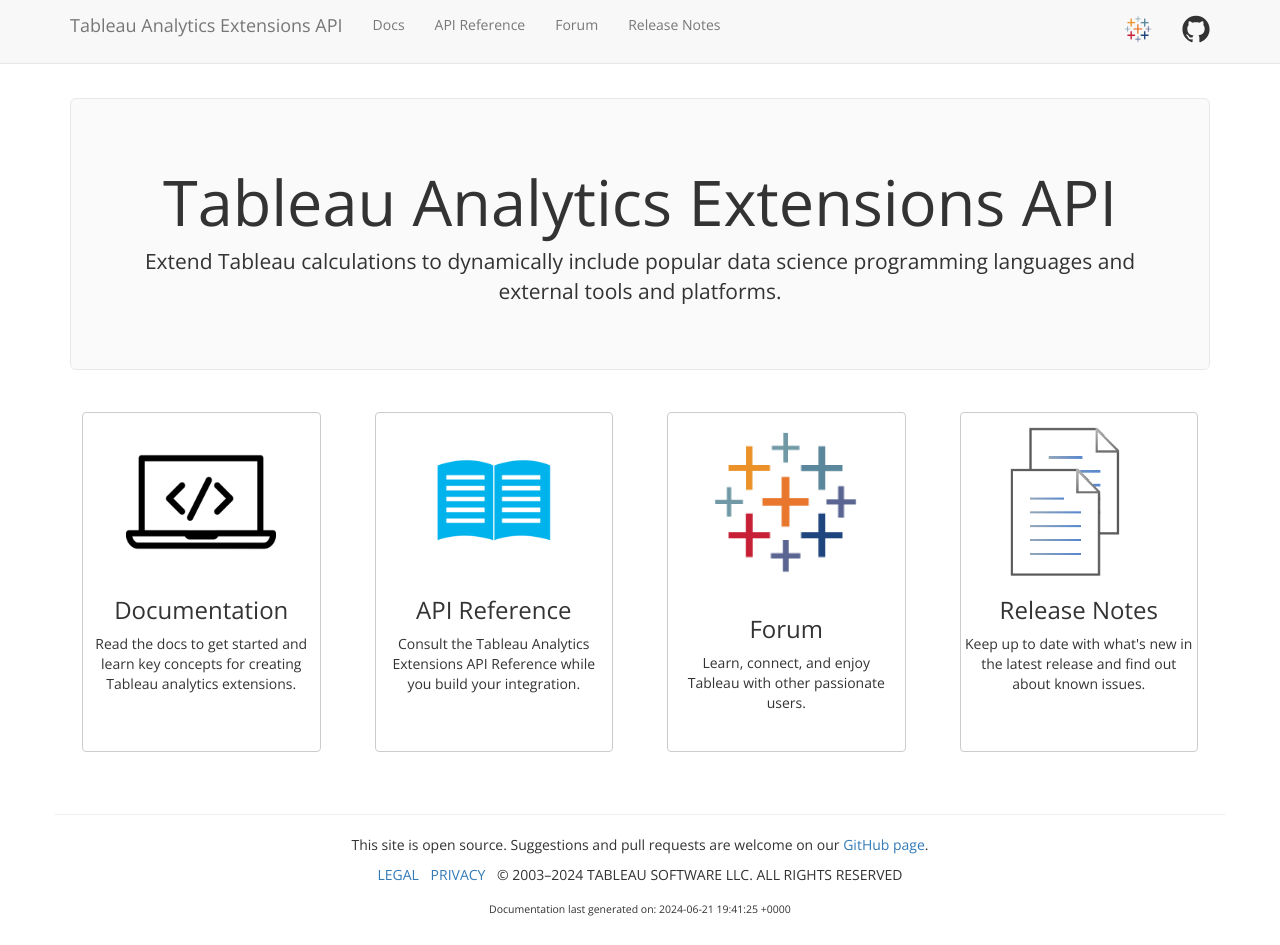
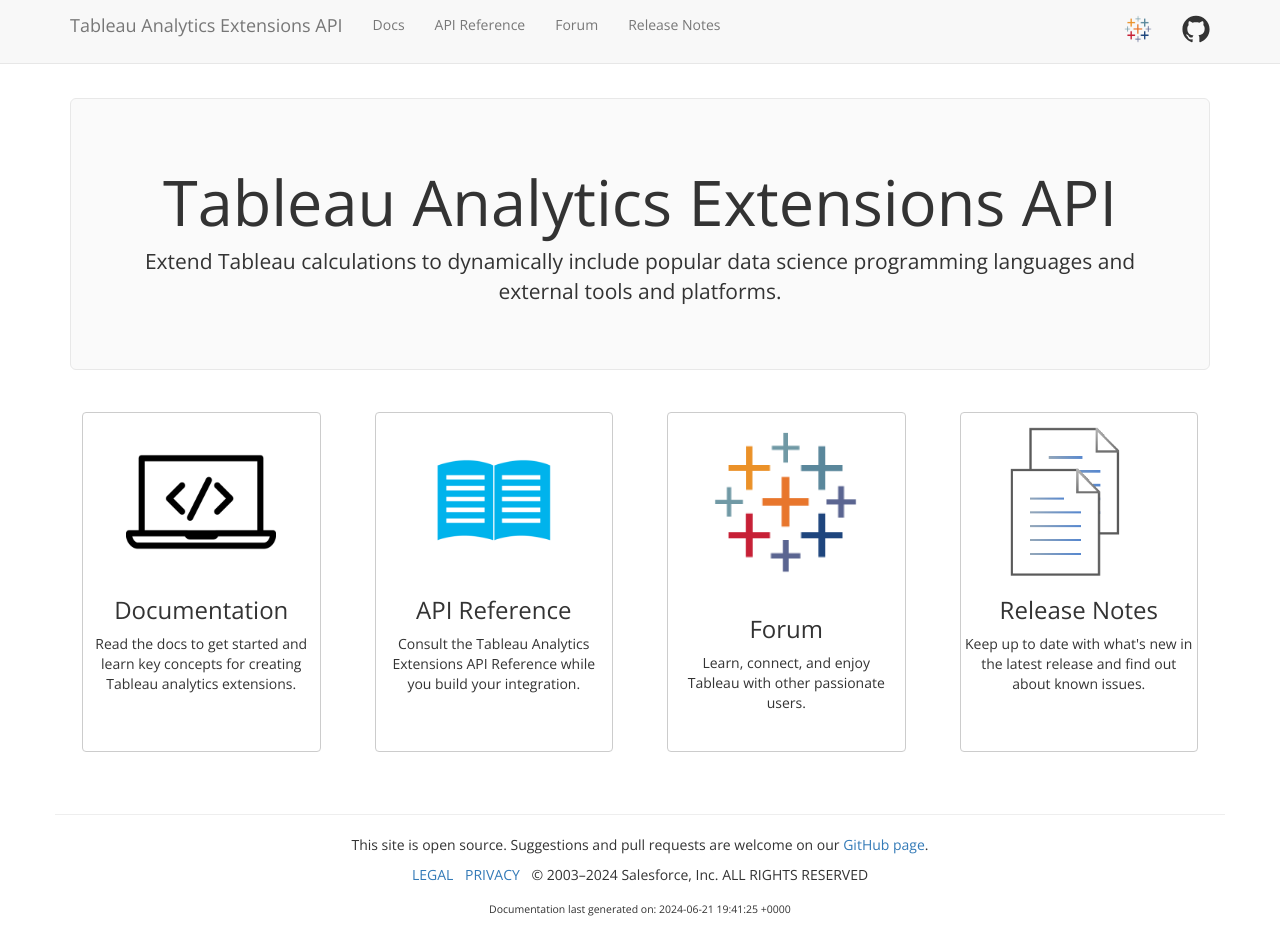
Before and after one commit to tableau/analytics-extensions-api, a Jekyll site: the page built from index.html, in a window 1280 px wide and 945 px high. Built offline with Jekyll 4.4.1, drawn with Linux system fonts in a browser that asks for light colours; nearby versions of some CDN libraries.

Commit message:
Update footer entity name.

```diff
--- a/_includes/footer.html
+++ b/_includes/footer.html
@@ -3,7 +3,7 @@
     <div class="row">
             <hr class="footer-hr">
             <p>This site is open source. Suggestions and pull requests are welcome on our <a href="https://github.com/tableau/analytics-extensions-api">GitHub page</a>.</p>
-            <p><a href="https://www.tableau.com/en-us/legal" class="aLegal">LEGAL</a> <a href="https://www.tableau.com/en-us/privacy" class="aLegal">PRIVACY</a> &copy; 2003&ndash;<script>document.write(new Date().getFullYear())</script> TABLEAU SOFTWARE LLC. ALL RIGHTS RESERVED</p>
+            <p><a href="https://www.tableau.com/en-us/legal" class="aLegal">LEGAL</a> <a href="https://www.tableau.com/en-us/privacy" class="aLegal">PRIVACY</a> &copy; 2003&ndash;<script>document.write(new Date().getFullYear())</script> Salesforce, Inc. ALL RIGHTS RESERVED</p>
             <sub>Documentation last generated on: {{ site.time }}</sub>
     </div>
 </footer>
```
